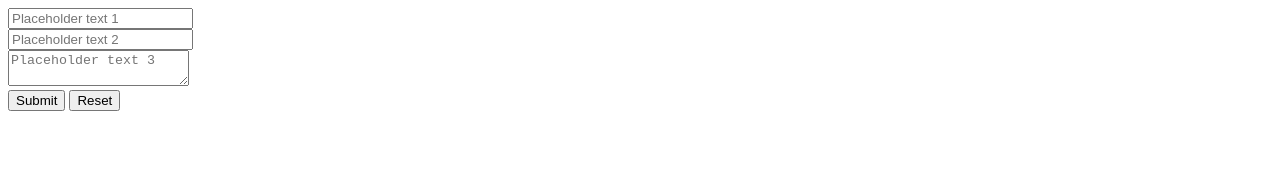
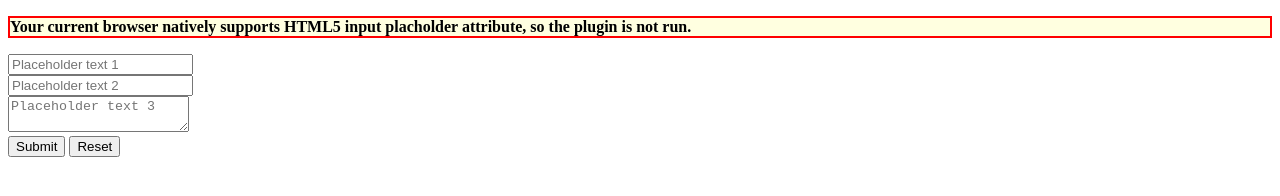
Before and after one commit to yohannrub/jquery.input-placeholder, a plain HTML site: page index.html in a window 1280 px wide. Drawn offline with nearby package versions, Linux system fonts and the light colour scheme.

Commit message:
[demo] add native support infos

```diff
--- a/index.html
+++ b/index.html
@@ -11,14 +11,26 @@
 <body>
 
 <form>
-<input type="text" name="input1" placeholder="Placeholder text 1" /><br />
-<input type="text" name="input2" placeholder="Placeholder text 2" /><br />
-<textarea name="textarea3" placeholder="Placeholder text 3"></textarea><br />
-<input type="submit" />
-<input type="reset" />
+    <input type="text" name="input1" placeholder="Placeholder text 1" /><br />
+    <input type="text" name="input2" placeholder="Placeholder text 2" /><br />
+    <textarea name="textarea3" placeholder="Placeholder text 3"></textarea><br />
+    <input type="submit" />
+    <input type="reset" />
 </form>
 
 <script src="http://code.jquery.com/jquery-1.8.1.min.js"></script>
 <script src="js/jquery.input-placeholder.min.js"></script>
+<script>
+if ($.support.placeholder) {
+    $('<p></p>', {
+        text: 'Your current browser natively supports HTML5 input placholder attribute, so the plugin is not run.',
+        css: {
+            'background-color': '#ffffe0',
+            'border': '2px solid red',
+            'font-weight': 'bold'
+        }
+    }).prependTo($('body'));
+}
+</script>
 </body>
 </html>
```
